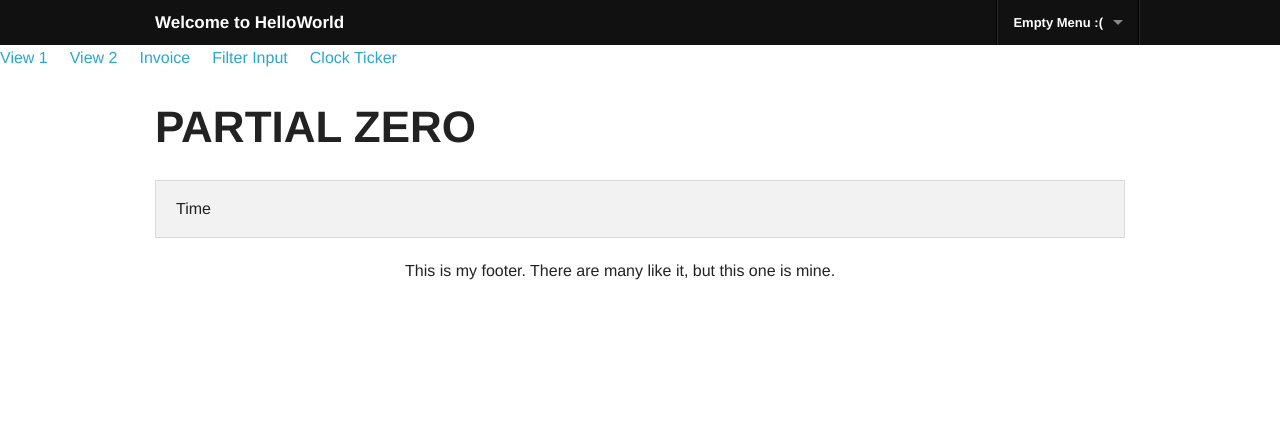
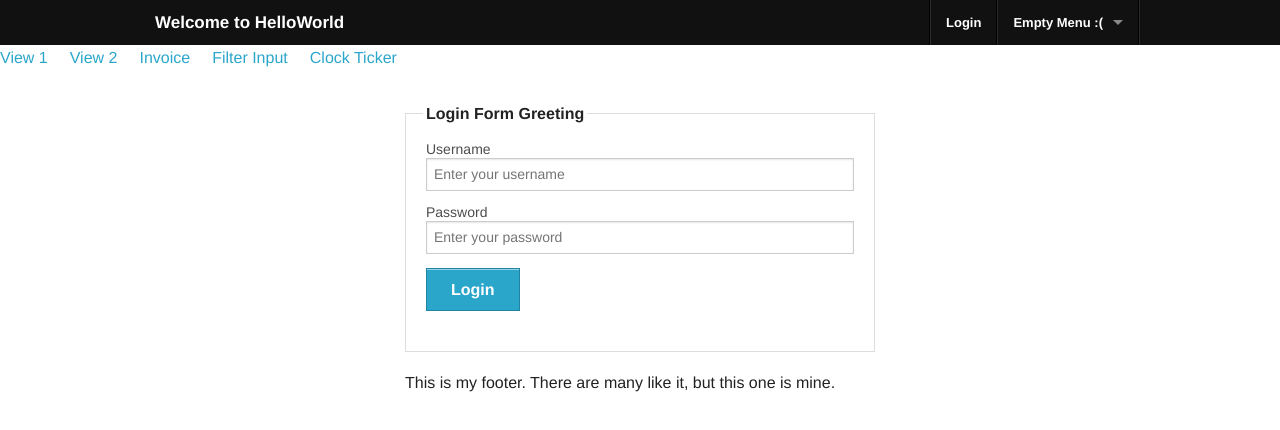
Before and after one commit to raulricardo/angularjs-helloworld, a plain HTML site: page app/index.html at #/login in a window 1280 px wide. Drawn offline with Linux system fonts and the light colour scheme.

Commit message:
Creating a login form

```diff
--- a/app/index.html
+++ b/app/index.html
@@ -30,6 +30,8 @@
             <section class="top-bar-section">
                 <!-- Left Nav Section -->
                 <ul class="right">
+                    <li class="divider"></li>
+                    <li><a href="#/login">Login</a></li>
                     <li class="divider"></li>
                     <li class="has-dropdown">
                         <a href="#">Empty Menu :(</a>
--- a/app/js/app.js
+++ b/app/js/app.js
@@ -38,6 +38,13 @@ angular
                     }
                 );
                 $routeProvider.when(
+                    '/login',
+                    {
+                        templateUrl: 'partials/services/login.html',
+                        controller: 'loginCtrl'
+                    }
+                );
+                $routeProvider.when(
                     '/view1',
                     {
                         templateUrl: 'partials/partial0.html',
--- a/app/js/controllers.js
+++ b/app/js/controllers.js
@@ -71,4 +71,11 @@ angular
                 $scope.discount = false
             }
         ]
+    )
+    .controller(
+        'loginCtrl',
+        [
+            function(){
+            }
+        ]
     );
--- a/app/js/directives.js
+++ b/app/js/directives.js
@@ -56,6 +56,6 @@ angular
                 });
 
                 updateLater(); // kick off the UI update process.
-                }
+            }
         }
     );
--- /dev/null
+++ b/app/partials/services/login.html
@@ -0,0 +1,26 @@
+<div class="row">
+    <div class="small-8 large-6 columns small-centered">
+        <form>
+            <fieldset>
+                <legend>Login Form Greeting</legend>
+                <div class="row">
+                    <div class="small-10 large-12 columns">
+                        <label>Username</label>
+                        <input type="text" placeholder="Enter your username">
+                    </div>
+                </div>
+                <div class="row">
+                    <div class="small-10 large-12 columns">
+                        <label>Password</label>
+                        <input type="password" placeholder="Enter your password">
+                    </div>
+                </div>
+                <div class="row">
+                    <div class="small-10 large-12 columns">
+                        <button value="proceed" type="submit">Login</button>
+                    </div>
+                </div>
+            </fieldset>
+        </form>
+    </div>
+</div>
```
Also changed, not shown: 1 other file.
